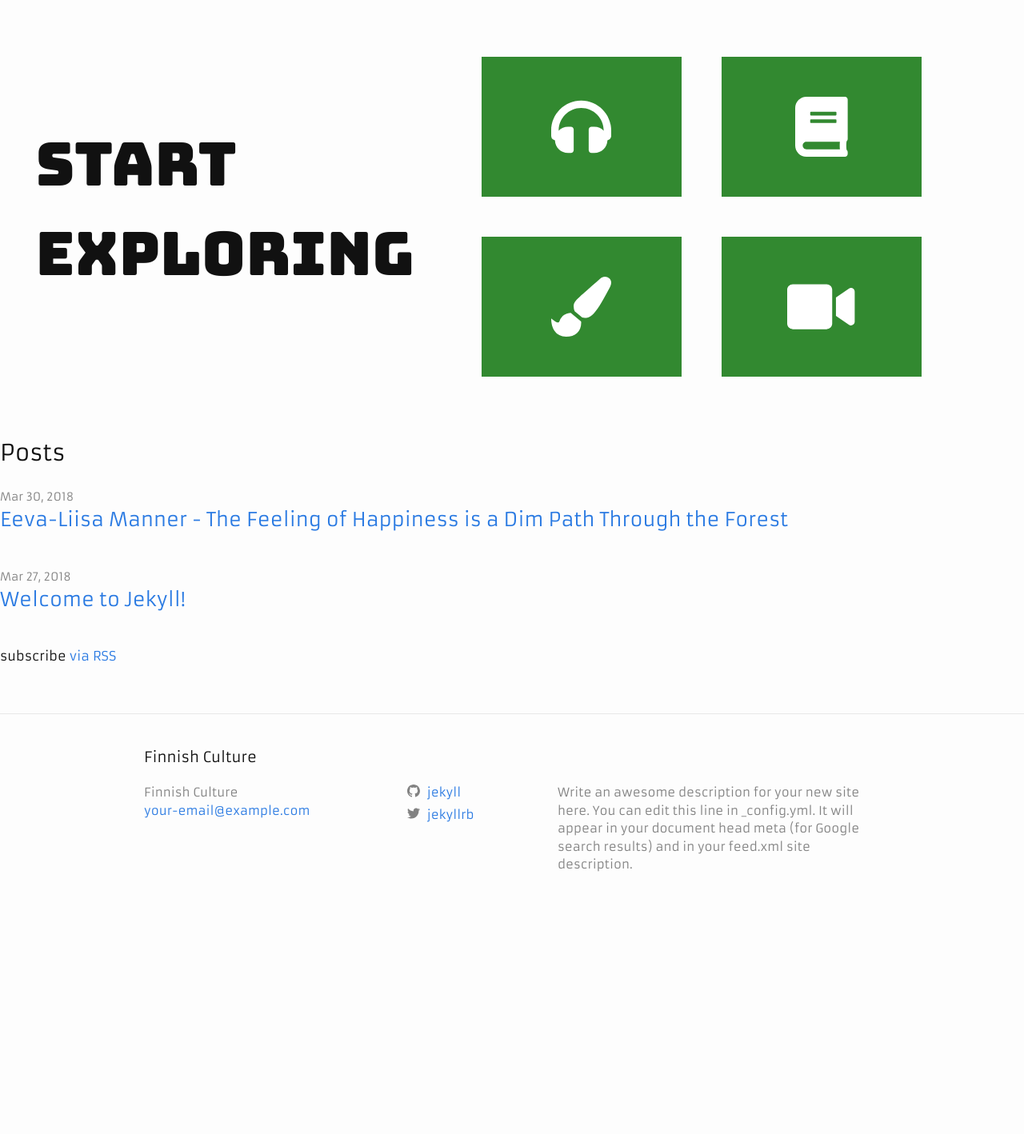
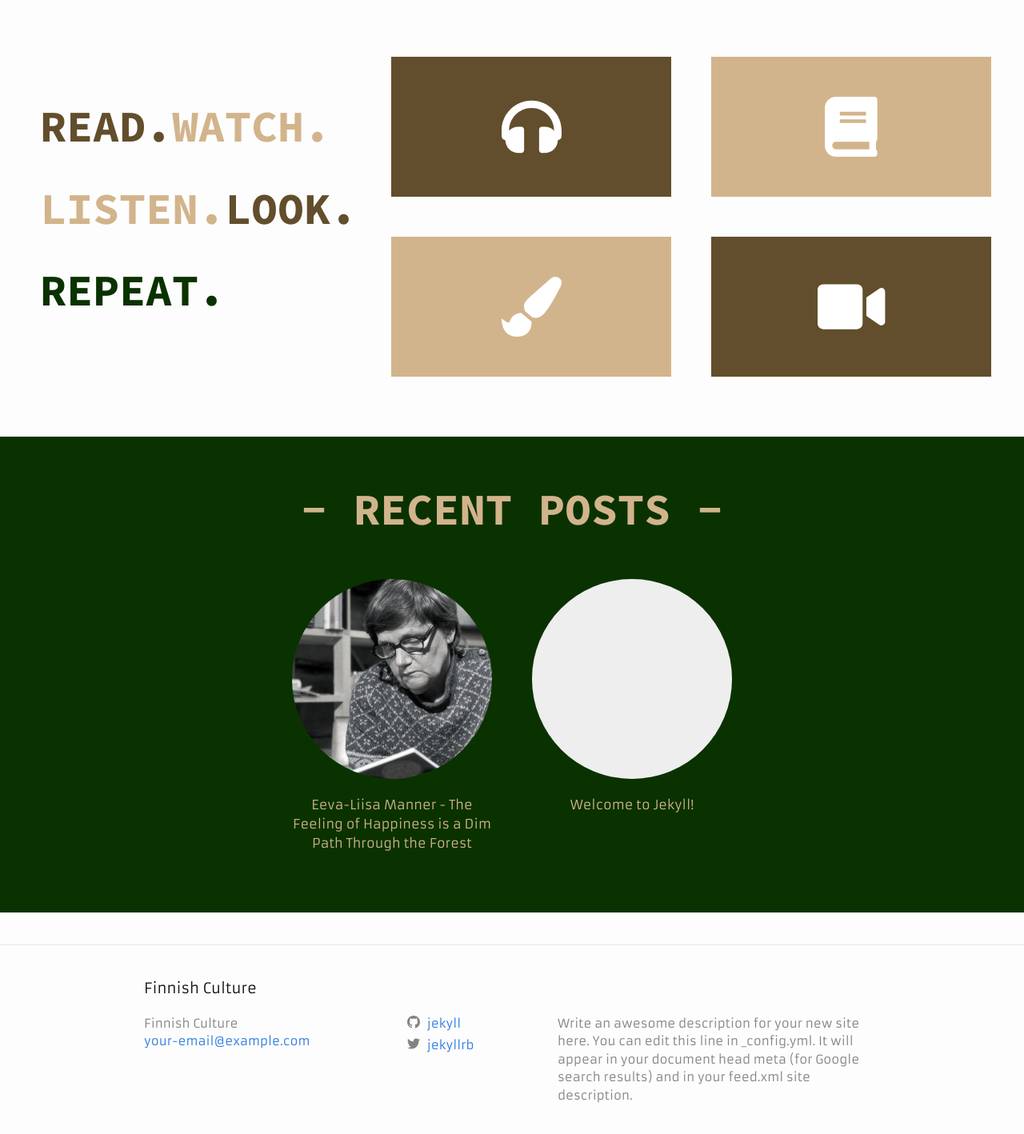
Before and after one commit to bennorris/finland, a Jekyll site: the page built from index.md, in a window 1280 px wide, cut to the strip 558-2019 px from the top of the page. Shown: the top 1418 px of the strip at 80% size. Built offline with Jekyll 4.4.1, drawn with Linux system fonts in a browser that asks for light colours; nearby versions of some CDN libraries; some web fonts are replaced; before the commit the page ends 1731 px from its top, so only the background shows below that.

Commit message:
added recent posts styling

```diff
--- a/_includes/head.html
+++ b/_includes/head.html
@@ -11,6 +11,7 @@
   <link href="https://fonts.googleapis.com/css?family=Armata|Overpass+Mono|Bungee" rel="stylesheet">
   <script defer src="https://use.fontawesome.com/releases/v5.0.9/js/all.js" integrity="sha384-8iPTk2s/jMVj81dnzb/iFR2sdA7u06vHJyyLlAd4snFpCl/SnyUjRrbdJsw1pGIl" crossorigin="anonymous"></script>
 
+  <link href="https://fonts.googleapis.com/css?family=Source+Code+Pro:700" rel="stylesheet">
 
   {%- seo -%}
   <link rel="stylesheet" href="{{ "/assets/main.css" | relative_url }}">
--- a/_layouts/home.html
+++ b/_layouts/home.html
@@ -12,55 +12,57 @@ layout: no_wrap
 
   <div class="home__media">
     <div class="start__exploring">
-      <h1>START EXPLORING</h1>
+      <h1 class="homepage-header"><span class="one">READ.</span><span class="two">WATCH.</span></h1>
+      <h1 class="homepage-header"><span class="two">LISTEN.</span><span class="one">LOOK.</span></h1>
+      <h1 class="homepage-header"><span class="forest-green">REPEAT.</span></h1>
     </div>
     <div class="media__options">
-        <div class="media__item media__item--music">
+        <div class="media__item media__item--one">
           <i class="fas fa-headphones"></i>
           <span class="overlay">MUSIC</span>
         </div>
-        <div class="media__item media__item--lit">
+        <div class="media__item media__item--two">
           <i class="fas fa-book"></i>
           <span class="overlay">LITERATURE</span>
         </div>
-        <div class="media__item media__item--art">
+        <div class="media__item media__item--two">
           <i class="fas fa-paint-brush"></i>
           <span class="overlay">ART</span>
         </div>
-        <div class="media__item media__item--film">
+        <div class="media__item media__item--one">
           <i class="fas fa-video"></i>
           <span class="overlay">FILM</span>
         </div>
       </div>
   </div>
 
+<div class="recent-posts">
+  <h1 class="homepage-header">- RECENT POSTS -</h1>
+  <div class="recent-posts__container">
+  <!-- {{ content }} -->
+  {%- if site.posts.size > 0 -%}
+      {%- for post in site.posts limit:6 -%}
 
 
-  {%- if page.title -%}
-    <h1 class="page-heading">{{ page.title }}</h1>
-  {%- endif -%}
+        <a class="" href="{{ post.url | relative_url }}">
+          <div class="recent-post__card">
+            <div class="recent-post__image" style="background-image: url('{{post.display_image}}')">
+              {%- assign date_format = site.minima.date_format | default: "%b %-d, %Y" -%}
+              <div class="recent-post__date">
+                {{ post.date | date: date_format }}
+              </div>
+            </div>
 
-  {{ content }}
-  {%- if site.posts.size > 0 -%}
-    <h2 class="post-list-heading">{{ page.list_title | default: "Posts" }}</h2>
-    <ul class="post-list">
-      {%- for post in site.posts -%}
-      <li>
-        {%- assign date_format = site.minima.date_format | default: "%b %-d, %Y" -%}
-        <span class="post-meta">{{ post.date | date: date_format }}</span>
-        <h3>
-          <a class="post-link" href="{{ post.url | relative_url }}">
-            {{ post.title | escape }}
+            <div class="recent-post__title">
+              {{ post.title | escape }}
+            </div>
+
+
+          </div>
           </a>
-        </h3>
-        {%- if site.show_excerpts -%}
-          {{ post.excerpt }}
-        {%- endif -%}
-      </li>
       {%- endfor -%}
-    </ul>
-
-    <p class="rss-subscribe">subscribe <a href="{{ "/feed.xml" | relative_url }}">via RSS</a></p>
+        </div>
+    </div>
   {%- endif -%}
 
 </div>
--- a/_posts/2018-03-30-manner-feeling-of-happiness.html
+++ b/_posts/2018-03-30-manner-feeling-of-happiness.html
@@ -3,6 +3,7 @@ layout: post
 title:  'Eeva-Liisa Manner - The Feeling of Happiness is a Dim Path Through the Forest'
 date:   2018-03-30 13:15:30 +0300
 categories: literature
+display_image: '/assets/images/literature/eeva-liisa-manner.jpg'
 ---
 
 <div class="intro__container">
--- a/_sass/custom/_homepage.scss
+++ b/_sass/custom/_homepage.scss
@@ -4,6 +4,11 @@
   display: flex;
   align-items: center;
   height: 500px;
+}
+
+h1.homepage-header {
+  font-size: $homepage_header;
+  font-family: $display_font;
 }
 
 .typewriter {
@@ -18,16 +23,16 @@
   margin: 0 auto;
   letter-spacing: 0.05em;
   font-size: 70px;
-  font-family: 'Bungee', cursive;
+  font-family: $display_font;
   white-space: nowrap;
   overflow: hidden;
 }
 .typewriter h1:nth-child(1) {
   // width: 7.3em;
   width: 100%;
-  -webkit-animation: type 3.5s steps(40, end),
+  -webkit-animation: type 2s steps(40, end),
                       blink-caret 0.5s step-end infinite;
-  animation: type 3.5s steps(40, end),
+  animation: type 2s steps(40, end),
             blink-caret 0.5s step-end infinite;
   -webkit-animation-fill-mode: forwards;
   animation-fill-mode: forwards;
@@ -39,10 +44,10 @@
   opacity: 0;
   -webkit-animation: type2 2s steps(40, end),
             blink-caret 0.5s step-end infinite;
-  animation: type2 3.5s steps(40, end),
+  animation: type2 2s steps(40, end),
              blink-caret 0.5s step-end infinite;
-  -webkit-animation-delay: 3.5s;
-  animation-delay: 3.5s;
+  -webkit-animation-delay: 2.5s;
+  animation-delay: 2.5s;
   -webkit-animation-fill-mode: forwards;
   animation-fill-mode: forwards;
 }
@@ -119,22 +124,26 @@
 
   .start__exploring {
     width: 35%;
-    padding-left: 25px;
+
     h1 {
-      font-size: 75px;
+      padding-left: 50px;
+      font-size: $homepage_header;
       font-family: $display_font;
+      span.one {color: $accent_one;}
+      span.two {color: $accent_two;}
     }
+
   }
 
   .media__options {
-    width: 60%;
+    width: 65%;
     display: flex;
     flex-wrap: wrap;
     justify-content: center;
   }
 
   .media__item {
-    width: 150px;
+    width: 30%;
     display: flex;
     align-items: center;
     flex-direction: column;
@@ -144,6 +153,12 @@
     color: white;
     background-color: $bright_green;
 
+    &--one {
+      background-color: $accent_one;
+    }
+    &--two {
+      background-color: $accent_two;
+    }
     // &--music {
     //   background-color: #235789;
     //   color: white;
@@ -194,3 +209,70 @@
     }
   }
 }
+
+
+.recent-posts {
+  text-align: center;
+  background-color: $forest_green;
+  width: 100%;
+  padding: 50px 0;
+  margin: 0 auto;
+
+  h1.homepage-header {
+    color: $accent_two;
+
+  }
+
+  .recent-posts__container {
+    display: flex;
+    justify-content: center;
+    flex-wrap: wrap;
+
+    .recent-post__card {
+      display: flex;
+      flex-direction: column;
+      max-width: 250px;
+      padding: 25px;
+
+      .recent-post__image {
+        width: 250px;
+        height: 250px;
+        border-radius: 100%;
+        background: #eee no-repeat center;
+        background-size: cover;
+      }
+
+      .recent-post__title {
+        padding-top: 20px;
+
+        &:hover {
+          color: $accent_one;
+        }
+      }
+
+      .recent-post__date {
+        display: none;
+      }
+    }
+
+      a {
+        color: $accent_two;
+
+        &:hover {
+          text-decoration: none;
+
+          .recent-post__image {
+            background-color: $accent_one !important;
+            background-image: none !important;
+            display: flex;
+            align-items: center;
+            justify-content: center;
+          }
+          .recent-post__date {
+            display: inline;
+            color: $accent_two;
+          }
+        }
+      }
+  }
+}
--- a/_sass/custom/_layout.scss
+++ b/_sass/custom/_layout.scss
@@ -2,6 +2,9 @@
   display: none;
 }
 
+.forest-green {
+  color: $forest_green;
+}
 
 .image__container {
   display: flex;
--- a/_sass/custom/_variables.scss
+++ b/_sass/custom/_variables.scss
@@ -4,7 +4,12 @@ $medium_green: #7CB37B;
 $bright_green: #328930;
 $forest_green: #0A3200;
 
+$accent_one: #624e2c;
+$accent_two: #D2B48C;
+
 $display_font: "Bungee", cursive;
+$display_font: 'Source Code Pro', monospace;
+$homepage_header: 55px;
 
 
 $orange: #E2811F;
```
